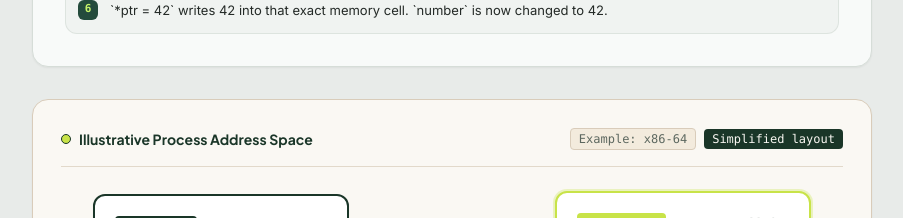
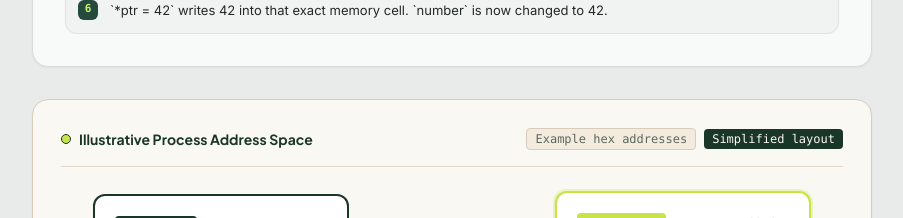
Before and after one commit to hanisnaff/Lumora, a React (Vite) app: page /lesson in a window 1280 px wide. Shown: the part 1280-1498 px from the top of the page, without its empty margins (318-1221 px from the left). Built offline with nearby package versions, Linux system fonts and the light colour scheme; no server answers.

Commit message:
Avoid implying a specific architecture in illustrative address diagram

```diff
--- a/src/components/illustrations/MemoryStackVisualizer.tsx
+++ b/src/components/illustrations/MemoryStackVisualizer.tsx
@@ -32,7 +32,7 @@ export const MemoryStackVisualizer: React.FC<MemoryStackVisualizerProps> = ({
         </div>
         <div className="flex items-center gap-2 text-xs font-mono text-[#5C675F]">
           <span className="px-2 py-0.5 rounded bg-[#F3EBDD] border border-[#D9CCBA]">
-            Example: x86-64
+            Example hex addresses
           </span>
           <span className="px-2 py-0.5 rounded bg-[#1A3628] text-[#FAF8F3]">
             Simplified layout
```
